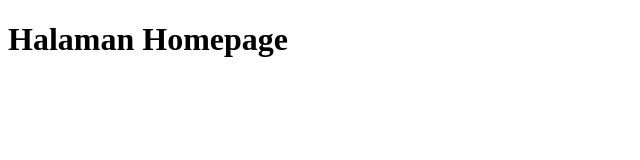
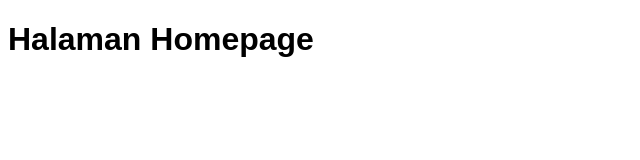
Before and after one commit to febrian-git/git-rebase, a plain HTML site: page index.html in a window 1280 px wide. Shown: the whole page, without its empty margins (0-640 px from the left). Drawn offline with Linux system fonts and the light colour scheme.

Commit message:
Change body font to Arial

```diff
--- a/index.html
+++ b/index.html
@@ -6,6 +6,8 @@
     <meta http-equiv="X-UA-Compatible" content="IE=edge">
     <meta name="viewport" content="width=device-width, initial-scale=1.0">
     <title>Git Rebase</title>
+
+    <link rel="stylesheet" href="style/style.css">
 </head>
 
 <body>
--- /dev/null
+++ b/style/style.css
@@ -0,0 +1,3 @@
+body {
+  font-family: Arial;
+}
```
